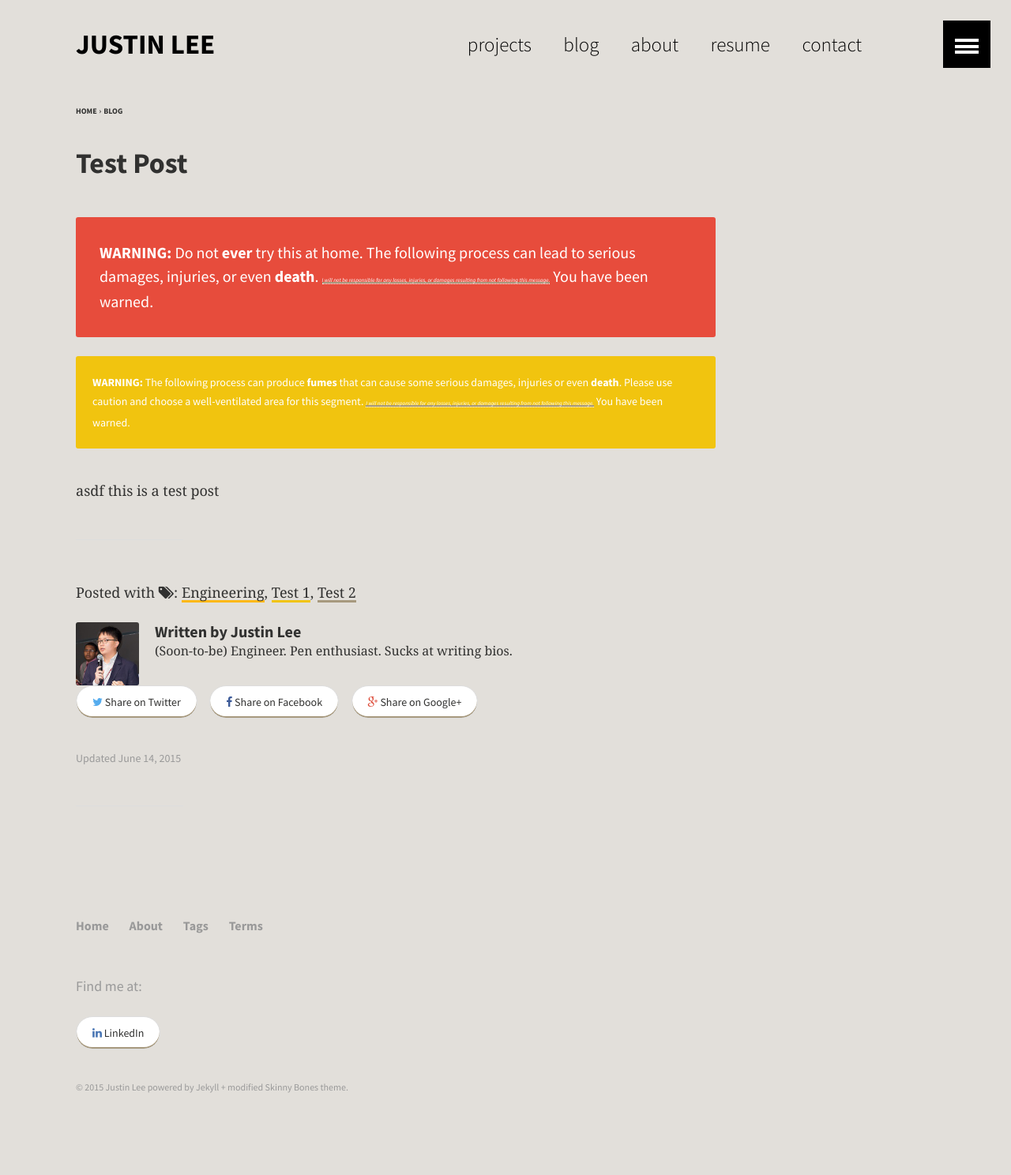
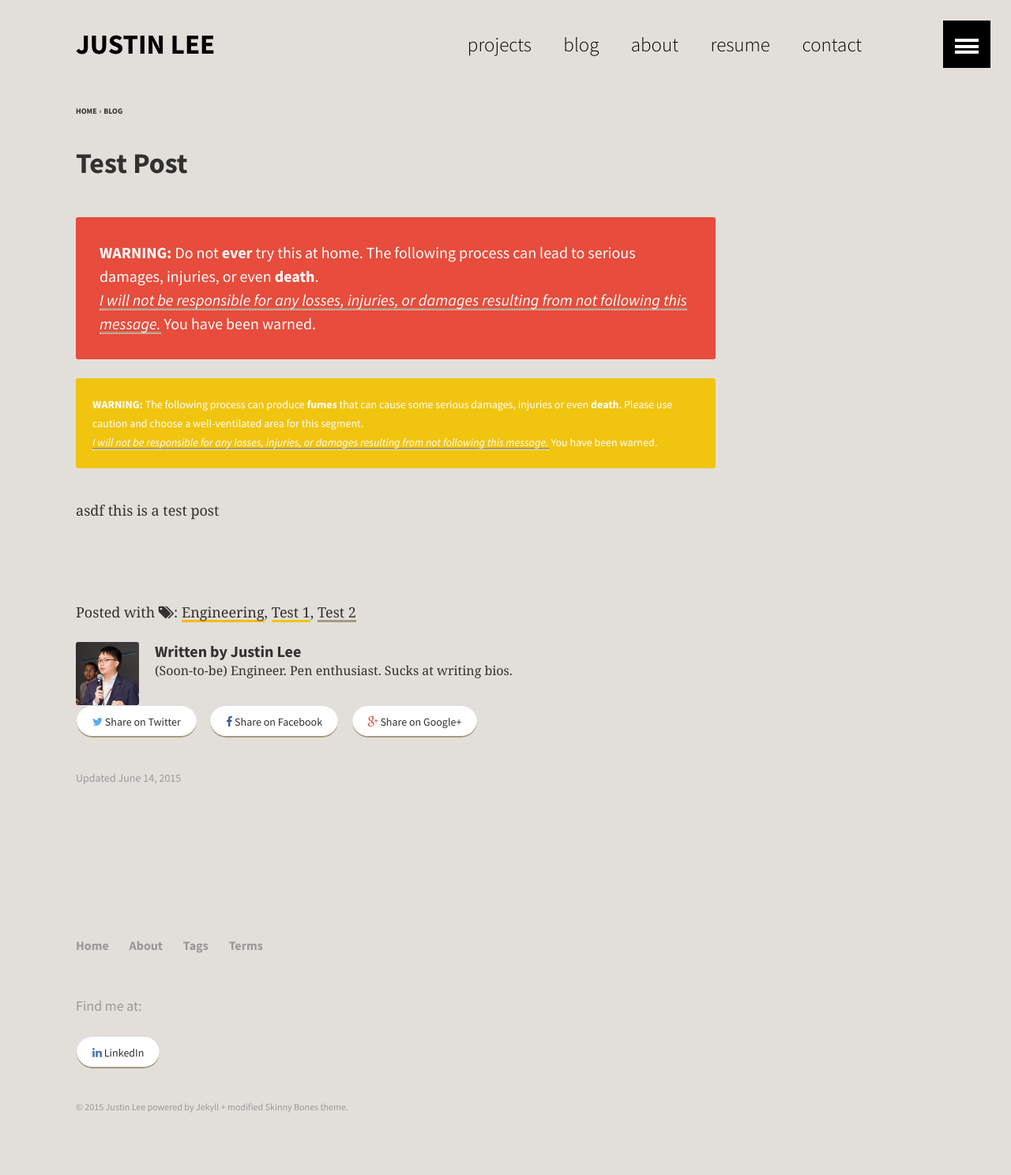
Before and after one commit to pengineered/pengineered.github.io, a Jekyll site: the page built from _posts/blog/2015-06-07-test-post.md, in a window 1280 px wide. Shown: the whole page at 79% size. Built offline with Jekyll 4.4.1, drawn with Linux system fonts in a browser that asks for light colours; comment, search, counter and statistics services are not loaded; before the commit the page ends 1463 px from its top, so only the background shows below that.

Commit message:
testing notices

```diff
--- a/_includes/warning-death.html
+++ b/_includes/warning-death.html
@@ -1,4 +1,4 @@
 <p class="notice-danger">
-	<strong>WARNING:</strong> Do not <strong>ever</strong> try this at home. The following process can lead to serious damages, injuries, or even <strong>death</strong>.
+	<strong>WARNING:</strong> Do not <strong>ever</strong> try this at home. The following process can lead to serious damages, injuries, or even <strong>death</strong>.<br />
 	<em><a class='legalnotice' href="{{ site.url }}/terms/#general-disclaimer">I will not be responsible for any losses, injuries, or damages resulting from not following this message.</a></em> You have been warned.
 </p>
--- a/_includes/warning-fumes.html
+++ b/_includes/warning-fumes.html
@@ -1,4 +1,4 @@
 <p class="notice-warning">
-	<strong>WARNING:</strong> The following process can produce <strong>fumes</strong> that can cause some serious damages, injuries or even <strong>death</strong>. Please use caution and choose a well-ventilated area for this segment.
-	<em><a class='legalnotice' href="{{ site.url }}/terms/#general-disclaimer">I will not be responsible for any losses, injuries, or damages resulting from not following this message.</a></em> You have been warned.
+	<strong>WARNING:</strong> The following process can produce <strong>fumes</strong> that can cause some serious damages, injuries or even <strong>death</strong>. Please use caution and choose a well-ventilated area for this segment.<br />
+	<em><a href="{{ site.url }}/terms/#general-disclaimer">I will not be responsible for any losses, injuries, or damages resulting from not following this message.</a></em> You have been warned.
 </p>
--- a/_sass/_notices.scss
+++ b/_sass/_notices.scss
@@ -21,10 +21,6 @@
 }
 .notice {
 	@include notice($primary-color);
-}
-
-.legalnotice{
-	@include font-size(7,19);
 }
 
 /*
```
